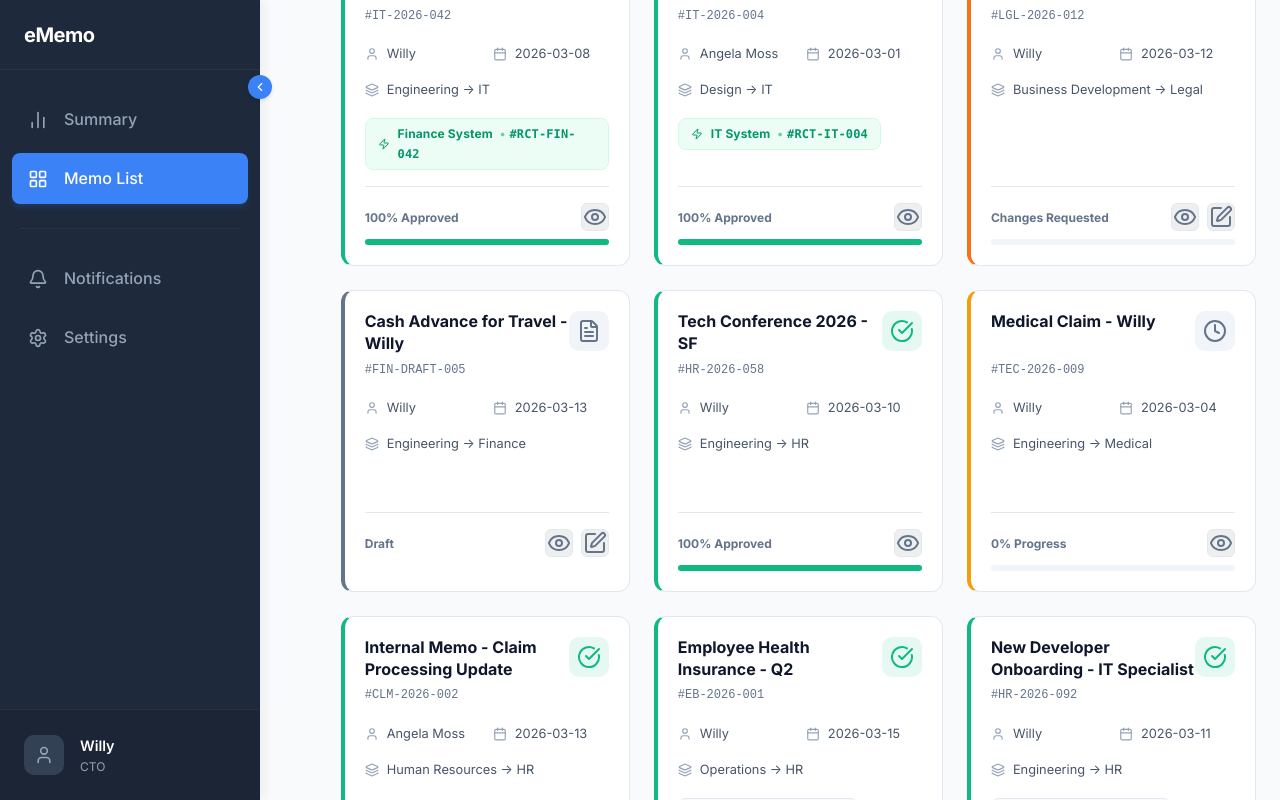
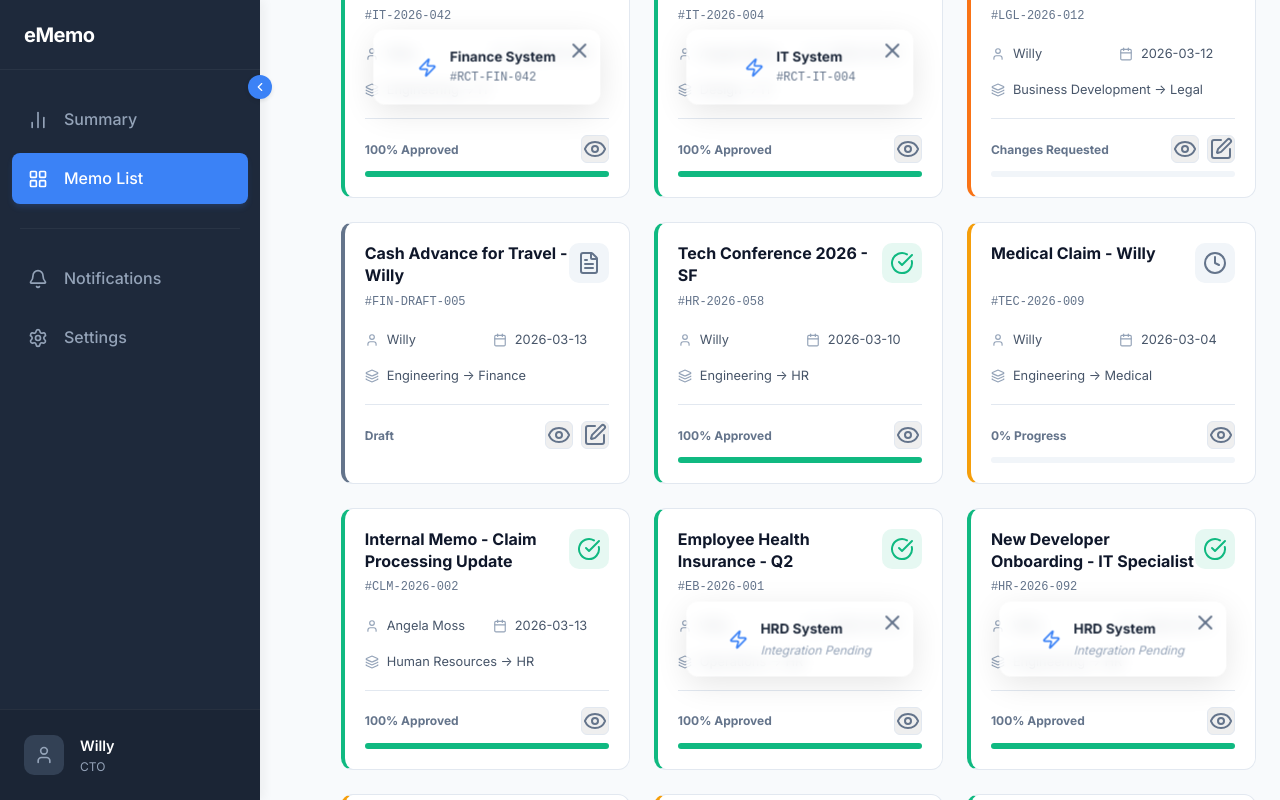
Before and after one commit to dominikuswilly/prototype-ememo, a Vue app: page / in a window 1280 px wide. Both pictures are taken after a click on the button "View All". Shown: the part 506-1306 px from the top of the page. Built offline with nearby package versions, Linux system fonts and the light colour scheme.

Commit message:
memo card

```diff
--- a/src/components/MemoCard.vue
+++ b/src/components/MemoCard.vue
@@ -1,5 +1,5 @@
 <script setup>
-import { defineProps, defineEmits, computed } from 'vue';
+import { defineProps, defineEmits, computed, ref } from 'vue';
 import {
   Eye, Edit, Trash2, X, Paperclip, Bell, Calendar,
   CheckCircle, Clock, AlertCircle, FileText, User, Layers, Check, XCircle, Zap, ArrowRight
@@ -82,6 +82,8 @@ const getActions = (memo) => {
 const handleCardClick = () => emit('select', props.memo);
 const handlePressStart = () => emit('press-start', props.memo);
 const handlePressEnd = () => emit('press-end');
+
+const showSystemOverlay = ref(!!props.memo.externalSystem);
 </script>
 
 <template>
@@ -116,25 +118,24 @@ const handlePressEnd = () => emit('press-end');
         <span class="grid-text">{{ memo.requesterDepartment }} → {{ memo.targetDepartment }}</span>
       </div>
 
-      <!-- System Integration Badge Container -->
-      <div class="grid-item full-width mt-1">
-        <div v-if="memo.externalSystem"
-          :class="['system-badge', memo.externalReceiptNumber ? 'badge-sent' : 'badge-waiting']">
-          <Zap class="badge-icon" />
-          <span class="badge-content">
-            {{ memo.externalSystem }}
-            <template v-if="memo.externalReceiptNumber">
-              <span class="badge-sep">•</span>
-              <span class="badge-ref">#{{ memo.externalReceiptNumber }}</span>
-            </template>
-            <template v-else>
-              <span class="badge-sep">:</span>
-              <span class="badge-status">Waiting</span>
-            </template>
-          </span>
+    </div>
+
+    <!-- Transparent System Info Overlay -->
+    <Transition name="fade">
+      <div v-if="memo.externalSystem && showSystemOverlay" class="system-info-overlay" @click.stop>
+        <div class="system-modal-content">
+          <Zap class="system-modal-icon" />
+          <div class="system-modal-text">
+            <div class="system-modal-name">{{ memo.externalSystem }}</div>
+            <div class="system-modal-ref" v-if="memo.externalReceiptNumber">#{{ memo.externalReceiptNumber }}</div>
+            <div class="system-modal-status" v-else>Integration Pending</div>
+          </div>
         </div>
+        <button class="system-modal-close" @click.stop="showSystemOverlay = false">
+          <X class="icon-tiny" />
+        </button>
       </div>
-    </div>
+    </Transition>
 
     <div class="card-footer-separator-new"></div>
 
@@ -470,6 +471,33 @@ const handlePressEnd = () => emit('press-end');
   font-family: ui-monospace, SFMono-Regular, Menlo, Monaco, Consolas, monospace;
 }
 
+/* System Info Overlay */
+.system-info-overlay {
+  position: absolute;
+  top: 50%;
+  left: 50%;
+  transform: translate(-50%, -50%);
+  width: 80%;
+  padding: 1rem;
+  background: rgba(255, 255, 255, 0.7);
+  backdrop-filter: blur(8px);
+  border: 1px solid rgba(255, 255, 255, 0.3);
+  border-radius: 12px;
+  box-shadow: 0 8px 32px rgba(0, 0, 0, 0.1);
+  z-index: 15;
+  display: flex;
+  align-items: center;
+  justify-content: center;
+}
+
+.system-modal-content { display: flex; align-items: center; gap: 0.75rem; }
+.system-modal-icon { width: 20px; height: 20px; color: #3b82f6; }
+.system-modal-text { display: flex; flex-direction: column; }
+.system-modal-name { font-size: 0.85rem; font-weight: 700; color: #1e293b; }
+.system-modal-ref { font-family: monospace; font-size: 0.75rem; color: #64748b; }
+.system-modal-status { font-size: 0.75rem; color: #94a3b8; font-style: italic; }
+.system-modal-close { position: absolute; top: 0.5rem; right: 0.5rem; border: none; background: none; cursor: pointer; color: #64748b; }
+
 .mt-1 {
   margin-top: 0.25rem;
 }
```
